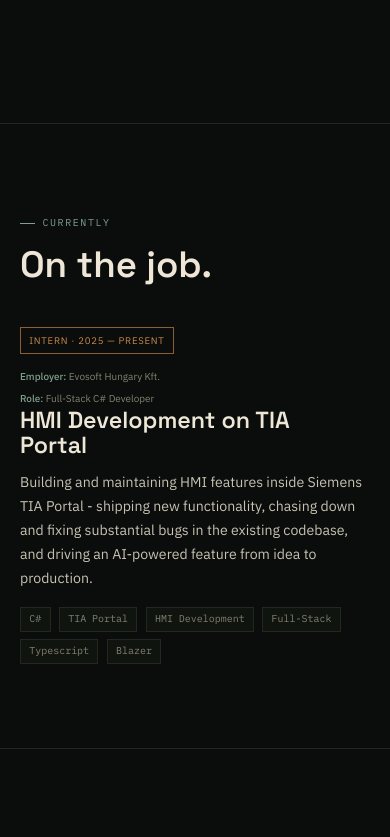
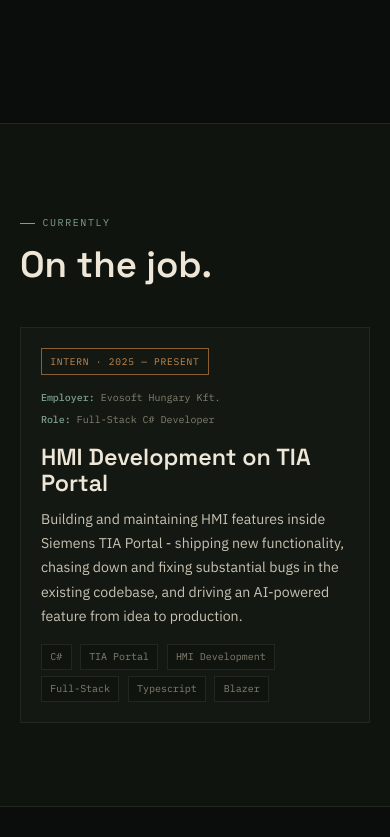
Before and after one commit to nagytamas8/github-portfolio, a plain HTML site: page index.html in a window 390 px wide. Shown: the part 720-1557 px from the top of the page. Drawn offline with Linux system fonts and the light colour scheme.

Commit message:
Update index.html

```diff
--- a/index.html
+++ b/index.html
@@ -57,9 +57,7 @@
       --gutter-sm: 2.4rem;
     }
 
-    /* ==========================================================
-   BASE
-   ========================================================== */
+    /* ==========================================================   BASE   ========================================================== */
     * {
       margin: 0;
       padding: 0;
@@ -173,9 +171,7 @@
       }
     }
 
-    /* ==========================================================
-   NAV
-   ========================================================== */
+    /* ==========================================================   NAV   ========================================================== */
     .nav {
       position: fixed;
       top: 0;
@@ -239,9 +235,7 @@
       }
     }
 
-    /* ==========================================================
-   HERO
-   ========================================================== */
+    /* ==========================================================   HERO   ========================================================== */
     .hero {
       position: relative;
       min-height: 100vh;
@@ -457,9 +451,7 @@
       }
     }
 
-    /* ==========================================================
-   REVEAL
-   ========================================================== */
+    /* ==========================================================   REVEAL   ========================================================== */
     .reveal {
       opacity: 0;
       transform: translateY(2.2rem);
@@ -471,9 +463,33 @@
       transform: translateY(0);
     }
 
-    /* ==========================================================
-   WORK
-   ========================================================== */
+    /* ==========================================================   NOW   ========================================================== */
+    .now {
+      background: var(--bg-panel);
+    }
+
+    .now__panel {
+      display: grid;
+      grid-template-columns: minmax(0, .62fr) minmax(0, 1fr);
+      gap: var(--gutter-md);
+      border: 1px solid var(--line);
+      background: var(--bg-panel-2);
+      padding: 3.2rem;
+    }
+
+    .now__meta {
+      font-family: var(--font-mono);
+    }
+
+    @media(max-width:900px) {
+      .now__panel {
+        grid-template-columns: 1fr;
+        gap: 2rem;
+        padding: 2.4rem;
+      }
+    }
+
+    /* ==========================================================   WORK   ========================================================== */
     .work {
       background: var(--bg);
     }
@@ -580,9 +596,7 @@
       }
     }
 
-    /* ==========================================================
-   ABOUT
-   ========================================================== */
+    /* ==========================================================   ABOUT   ========================================================== */
     .about {
       background: var(--bg-panel);
     }
@@ -650,9 +664,7 @@
       }
     }
 
-    /* ==========================================================
-   CONTACT
-   ========================================================== */
+    /* ==========================================================   CONTACT   ========================================================== */
     .contact {
       background: var(--bg);
     }
@@ -732,9 +744,7 @@
       }
     }
 
-    /* ==========================================================
-   FOOTER
-   ========================================================== */
+    /* ==========================================================   FOOTER   ========================================================== */
     .footer {
       padding: var(--gutter-sm) 0;
       display: flex;
@@ -767,9 +777,7 @@
       height: 1.8rem;
     }
 
-    /* ==========================================================
-   BACK TO TOP
-   ========================================================== */
+    /* ==========================================================   BACK TO TOP   ========================================================== */
     .back-to-top {
       position: fixed;
       bottom: 3.2rem;
```
